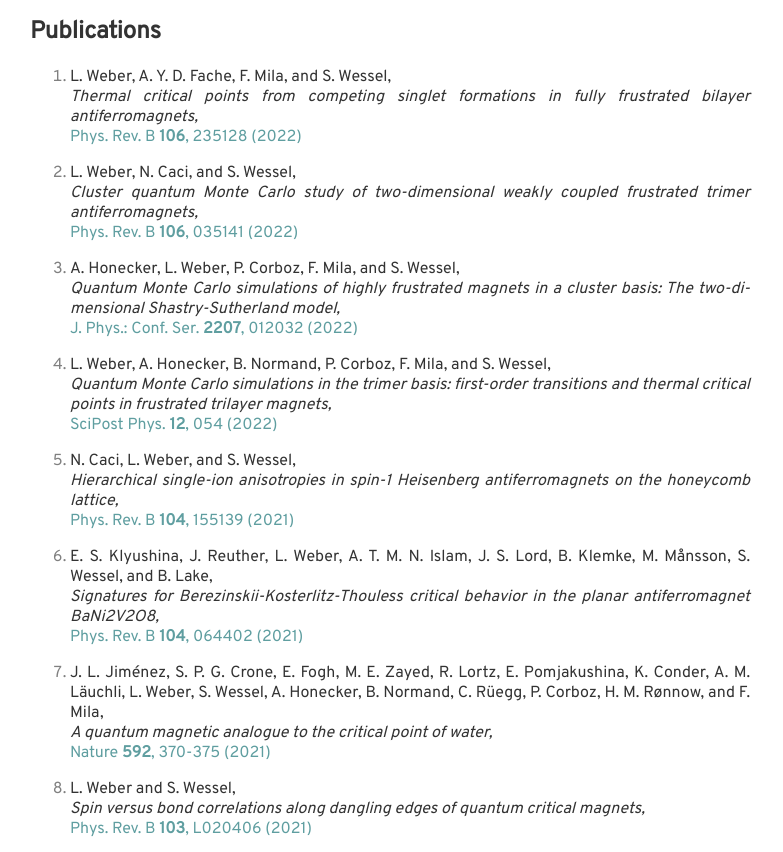
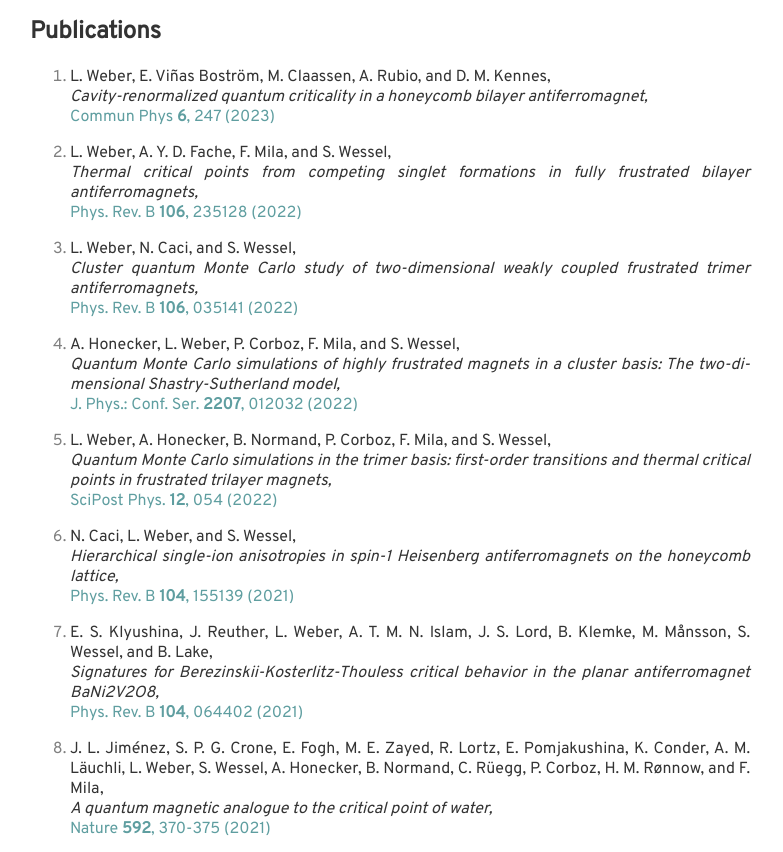
Before and after one commit to lukas-weber/lukas-weber.github.io, a plain HTML site: page index.html in a window 1280 px wide. Shown: the part 1213-2065 px from the top of the page, without its empty margins (250-1033 px from the left). Drawn offline with Linux system fonts and the light colour scheme.

Commit message:
update publications

```diff
--- a/index.html
+++ b/index.html
@@ -160,6 +160,35 @@
 		<section id="publications">
 			<h1>Publications</h1>
 			<ol>
+
+				<li class="publication">
+					<div>
+					<span class="authors">
+						L. Weber, E. Viñas Boström, M. Claassen, A. Rubio, and D. M. Kennes,
+					</span>
+					</div>
+					<div>
+					<span class="title">
+						Cavity-renormalized quantum criticality in a honeycomb bilayer antiferromagnet,
+					</span>
+					</div>
+					<div>
+					<a href="https://doi.org/10.1038/s42005-023-01359-x">
+					<span class="journal">
+						Commun Phys
+					</span>
+					<span class="volume">
+						<b>6</b>,
+					</span>
+					<span class="page">
+						247
+					</span>
+					<span class="year">
+						(2023)
+					</span>
+					</a>
+					</div>
+				</li>
 
 				<li class="publication">
 					<div>
```
